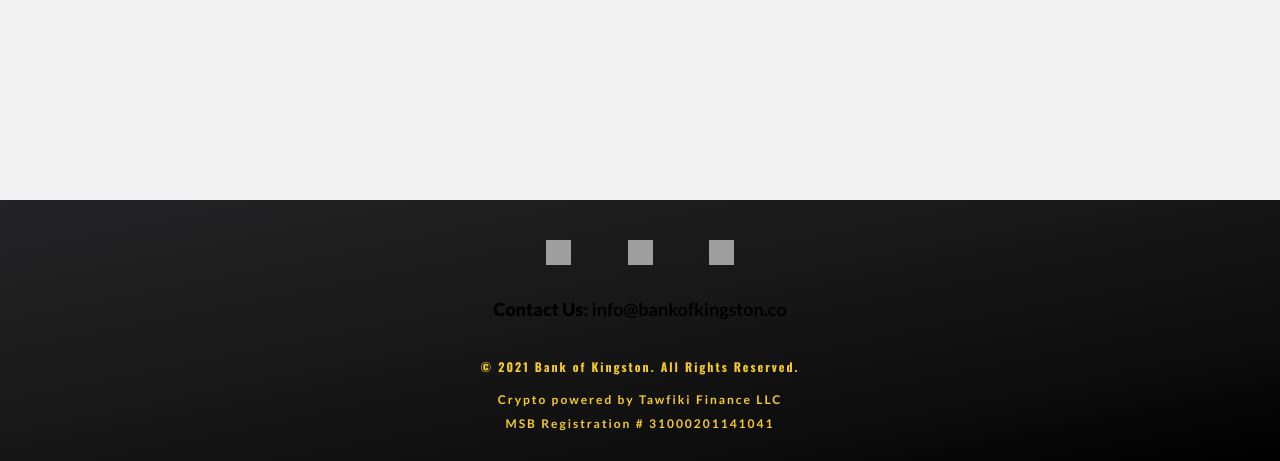
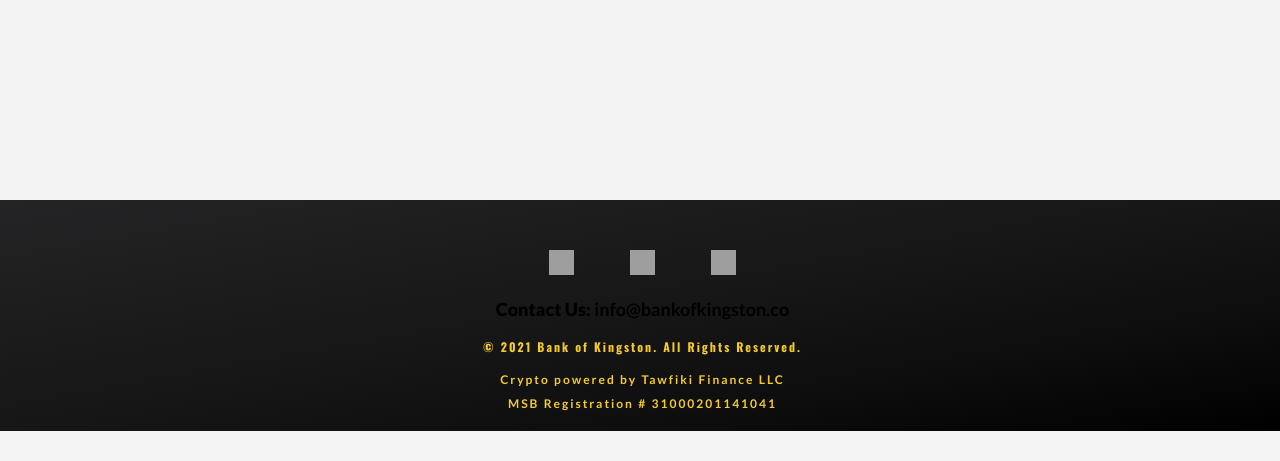
Before and after one commit to leomed512/tGold, a PHP site: page /aboutus.html in a window 1280 px wide. Shown: the part 661-1122 px from the top of the page. After the commit the page ends 1092 px from the top, so only its background shows below. Run offline with PHP 8.4, Linux system fonts and the light colour scheme; style sheets or scripts are compiled from the project's sources; some libraries are stand-ins or nearby versions; grey boxes are pictures that could not be loaded.

Commit message:
footer layout ready

```diff
--- a/tGold/index.html
+++ b/tGold/index.html
@@ -61,7 +61,7 @@
             <section class="main-services__element right">
                 <div class="main-services__text right">
                     <h2>Wallet</h2>
-                    <p>Lorem, ipsum dolor sit amet consectetur adipisicing elit. Harum vitae ut, facere eveniet placeat temporibus ad magnam natus sint, hic similique quidem cupiditate rem deserunt iure minus? Quisquam, totam esse.</p>
+                    <p>TrueSPAC non custodial wallet coming soon, allows for smooth and easy access to tGLD tokens, all TrueSPAC ecosystem tokens, along with access to supported Cryptocurrencies.</p>
                 </div>
                 <div class="main-services__image right">
                     <img src="https://res.cloudinary.com/arawato666/image/upload/v1649630057/WALLET_siqmhe_x2km3n.png" alt="tGold keywords">
@@ -193,7 +193,7 @@
             </ul>
         </section>
         <section class="tawfiki">
-            <h2>© 2021 Bank of Kingston. All Rights Reserved.</h2>
+            <h2>© 2021 Bank of Kingston. <br> All Rights Reserved.</h2>
         </section>
     </footer>
 </body>
--- a/tGold/styles/components/_footer.scss
+++ b/tGold/styles/components/_footer.scss
@@ -1,7 +1,7 @@
 footer {
     width: 100%;
     height: fit-content;
-    padding: 20px 5px;
+    padding: 40px 5px 10px 10px;
     display: flex;
     flex-direction: column;
     justify-content: space-between;
@@ -10,7 +10,7 @@
     color: $main;
     .footer-logo {
         width: 100%;
-        max-width: 800px;
+        max-width: 1300px;
         padding: 10px 5px;
         display: flex;
         align-items: center;
@@ -21,8 +21,6 @@
         h2 {
             font-family: $font2;
             font-size: 2rem;
-            padding: 0 10px;
-
         }
     }
 }
@@ -33,7 +31,7 @@
 }
 .social {
     width: 300px;
-    margin: 20px auto;
+    margin: 10px auto;
     ul {
     display: flex;
     justify-content: space-evenly;
@@ -55,7 +53,7 @@
 }
 .tawfiki {
     width: 90%;
-    margin: 20px auto 0 auto;
+    margin: 0 auto;
     display: flex;
     flex-direction: column;
     align-items: center;
@@ -71,23 +69,24 @@
 
 }
 .msb {
-    width: 90%;
+    width: 100%;
     margin: 5px auto;
     display: flex;
     flex-direction: column;
-    align-items: center;
+    //align-items: center;
     padding: 0 10px;
     letter-spacing: 2px;
     font-size: 0.8rem;
-    text-align: center;
+    //text-align: center;
     h2 {
         margin: 5px 0;
     }
 }
 
 .footer-pages {
-    max-width: 800px;
-    margin: 30px 0;
+    width: 100%;
+    max-width: 900px;
+    margin: 10px 0;
     display: flex;
     align-items: center;
     flex-wrap: wrap;
@@ -104,11 +103,11 @@
     a {
         color: $main;
         text-decoration: none;
-        font-size: 1.4rem;
+        font-size: 1.3rem;
 
     }
     a:hover {
-        font-size: 1.5rem;
+        font-size: 1.4rem;
         font-weight: bold;
         margin-inline-start: 5px;
     }
--- a/tGold/styles/media_queries/mobile-l.css
+++ b/tGold/styles/media_queries/mobile-l.css
@@ -49,4 +49,11 @@
     font-size: 2.2rem;
     line-height: 3rem;
   }
+
+  .msb {
+    -webkit-box-align: center;
+        -ms-flex-align: center;
+            align-items: center;
+    text-align: center;
+  }
 }
--- a/tGold/styles/media_queries/mobile-l.scss
+++ b/tGold/styles/media_queries/mobile-l.scss
@@ -55,4 +55,10 @@
     }
 
 }
+////////footer
+.msb {
+    align-items: center;
+    text-align: center;
 }
+
+}
--- a/tGold/styles/media_queries/tablet.css
+++ b/tGold/styles/media_queries/tablet.css
@@ -146,5 +146,28 @@
   .footer-pages {
     -ms-flex-wrap: nowrap;
         flex-wrap: nowrap;
+    -webkit-box-pack: justify;
+        -ms-flex-pack: justify;
+            justify-content: space-between;
+  }
+  .footer-pages__section {
+    width: 200px;
+    -webkit-margin-after: 5px;
+            margin-block-end: 5px;
+    -webkit-margin-before: 20px;
+            margin-block-start: 20px;
+  }
+  .footer-pages__section h3 {
+    font-size: 1.8rem;
+  }
+  .footer-pages a {
+    font-size: 1.5rem;
+  }
+  .footer-pages a:hover {
+    font-size: 1.6rem;
+  }
+
+  footer .footer-logo h2 {
+    font-size: 2.6rem;
   }
 }
--- a/tGold/styles/media_queries/tablet.scss
+++ b/tGold/styles/media_queries/tablet.scss
@@ -125,5 +125,28 @@
     /////////////footer-new section
     .footer-pages {
         flex-wrap: nowrap;
+        justify-content: space-between;
+        &__section {
+            width: 200px;
+            margin-block-end: 5px;
+            margin-block-start: 20px;
+        h3 {
+            font-size: 1.8rem;
+        }
+    }
+    a {
+        font-size: 1.5rem;
+    }
+    a:hover {
+    font-size: 1.6rem;
+}
+}
+footer {
+    .footer-logo {
+    h2 {
+        font-size: 2.6rem;
     }
 }
+}
+
+}
--- a/tGold/styles/styles.css
+++ b/tGold/styles/styles.css
@@ -281,7 +281,7 @@
   height: -webkit-fit-content;
   height: -moz-fit-content;
   height: fit-content;
-  padding: 20px 5px;
+  padding: 40px 5px 10px 10px;
   display: -webkit-box;
   display: -ms-flexbox;
   display: flex;
@@ -301,7 +301,7 @@
 }
 footer .footer-logo {
   width: 100%;
-  max-width: 800px;
+  max-width: 1300px;
   padding: 10px 5px;
   display: -webkit-box;
   display: -ms-flexbox;
@@ -317,7 +317,6 @@
 footer .footer-logo h2 {
   font-family: "Oswald", sans-serif;
   font-size: 2rem;
-  padding: 0 10px;
 }
 
 .contact-email {
@@ -328,7 +327,7 @@
 
 .social {
   width: 300px;
-  margin: 20px auto;
+  margin: 10px auto;
 }
 .social ul {
   display: -webkit-box;
@@ -354,7 +353,7 @@
 
 .tawfiki {
   width: 90%;
-  margin: 20px auto 0 auto;
+  margin: 0 auto;
   display: -webkit-box;
   display: -ms-flexbox;
   display: flex;
@@ -377,7 +376,7 @@
 }
 
 .msb {
-  width: 90%;
+  width: 100%;
   margin: 5px auto;
   display: -webkit-box;
   display: -ms-flexbox;
@@ -386,21 +385,18 @@
   -webkit-box-direction: normal;
       -ms-flex-direction: column;
           flex-direction: column;
-  -webkit-box-align: center;
-      -ms-flex-align: center;
-          align-items: center;
   padding: 0 10px;
   letter-spacing: 2px;
   font-size: 0.8rem;
-  text-align: center;
 }
 .msb h2 {
   margin: 5px 0;
 }
 
 .footer-pages {
-  max-width: 800px;
-  margin: 30px 0;
+  width: 100%;
+  max-width: 900px;
+  margin: 10px 0;
   display: -webkit-box;
   display: -ms-flexbox;
   display: flex;
@@ -425,10 +421,10 @@
 .footer-pages a {
   color: #F6CC2C;
   text-decoration: none;
-  font-size: 1.4rem;
+  font-size: 1.3rem;
 }
 .footer-pages a:hover {
-  font-size: 1.5rem;
+  font-size: 1.4rem;
   font-weight: bold;
   -webkit-margin-start: 5px;
           margin-inline-start: 5px;
```
